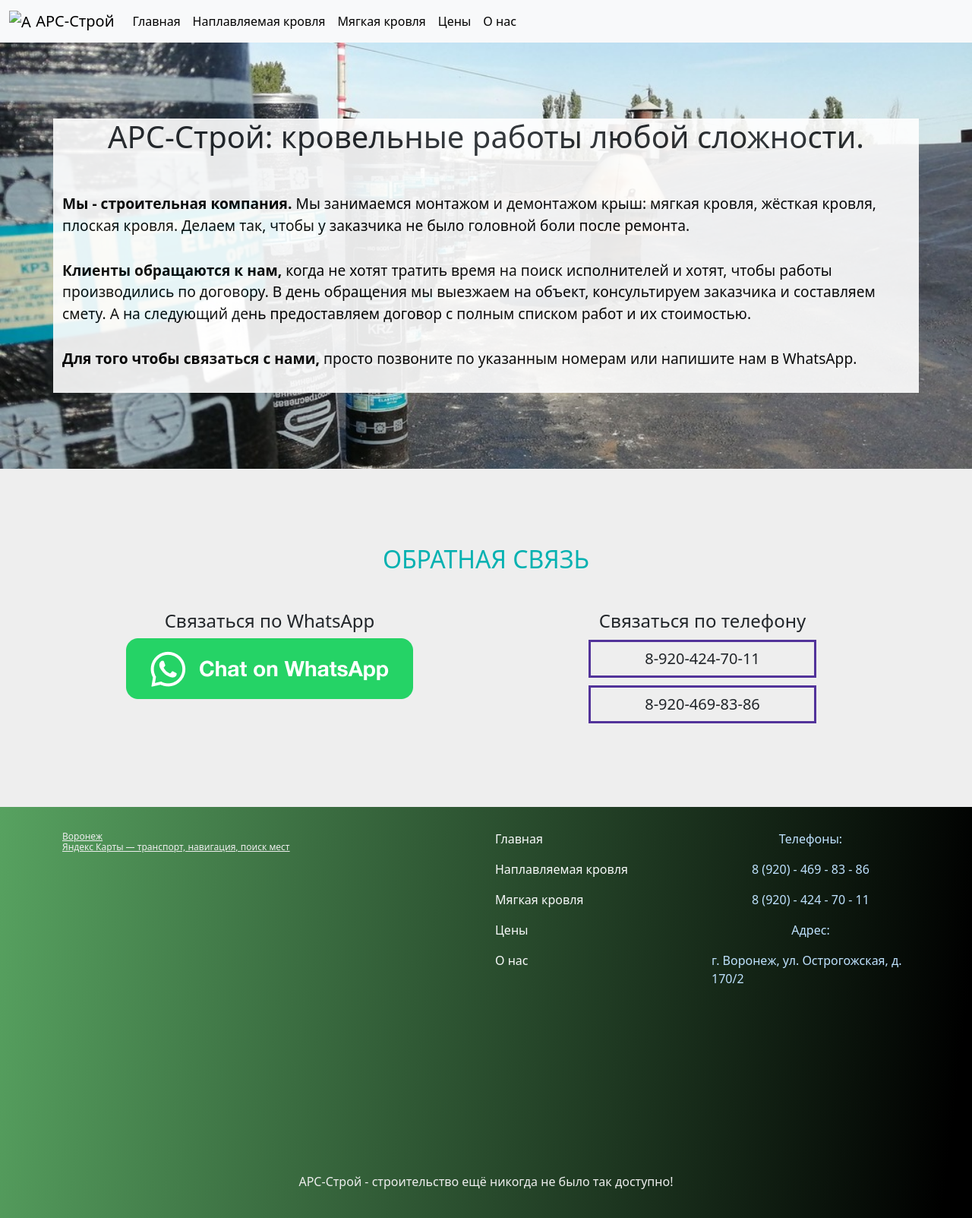
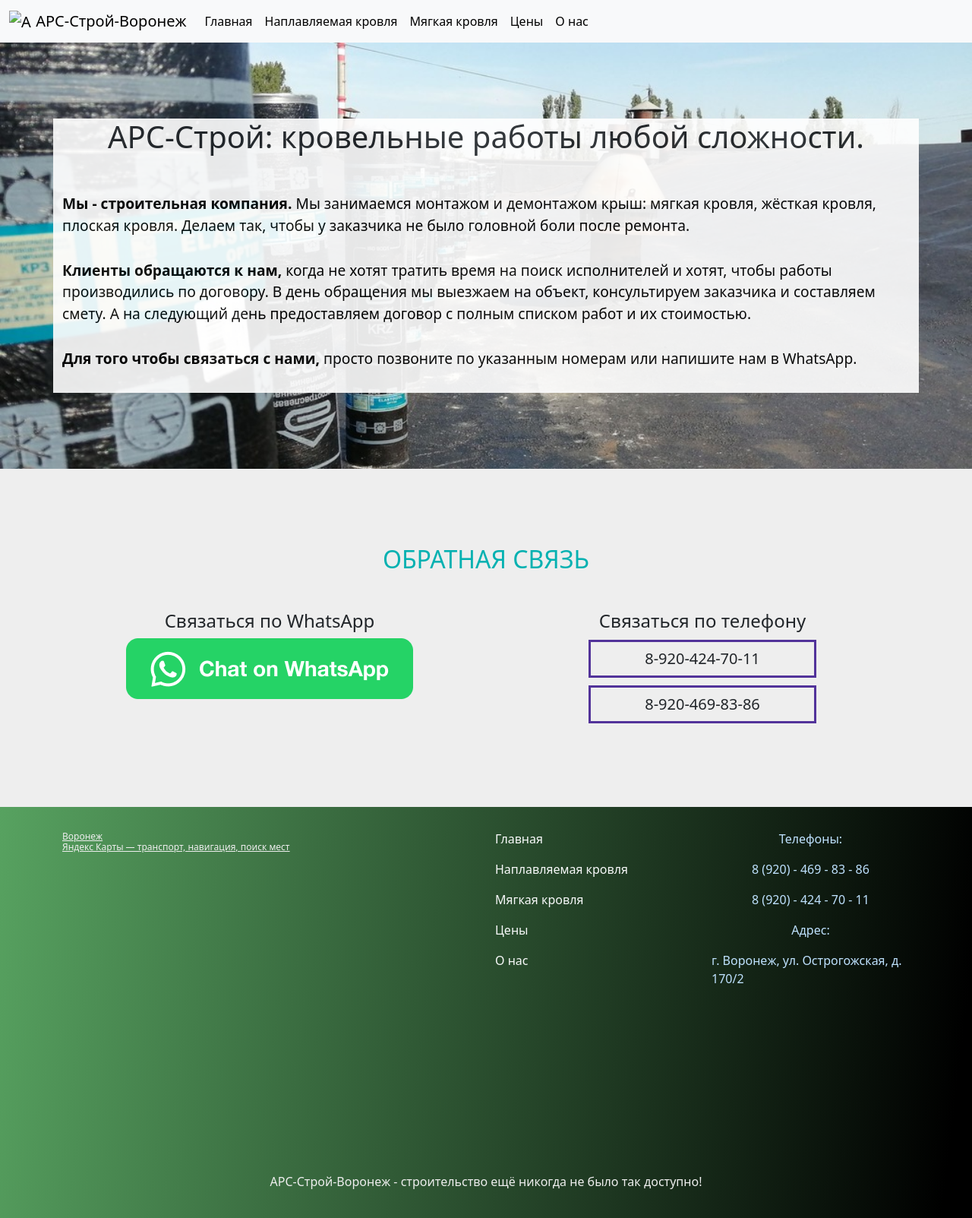
Before and after one commit to sober21/stroimVmeste, a Flask app: page /about in a window 1280 px wide. Shown: the whole page at 76% size. Run offline with Flask 3, Linux system fonts and the light colour scheme.

Commit message:
Поменял везде АРС-Строй на АРС-Строй-Воронеж

```diff
--- a/app/templates/about.html
+++ b/app/templates/about.html
@@ -1,9 +1,9 @@
 {% extends 'base.html' %}
 <head>
     {% block head %}
-    <title>Кровельные работы в Воронеже | АРС-Строй</title>
-    <meta name="description" content="АРС-Строй. Кровельные работы по низким ценам.">
-    <meta name="keywords" content="монтаж, демонтаж, кровельные работы, АРС-Строй, Воронеж">
+    <title>Кровельные работы в Воронеже | АРС-Строй-Воронеж</title>
+    <meta name="description" content="АРС-Строй-Воронеж. Кровельные работы по низким ценам.">
+    <meta name="keywords" content="монтаж, демонтаж, кровельные работы, АРС-Строй-Воронеж, Воронеж">
     <link rel="canonical" href="https://stroim-vmeste36.ru/about">
     {% endblock %}
 </head>
--- a/app/templates/base.html
+++ b/app/templates/base.html
@@ -16,8 +16,8 @@
 <nav class="navbar navbar-expand-lg bg-body-tertiary">
   <div class="container-fluid">
         <a class="navbar-brand" href="{{ url_for('index') }}">
-      <img src="static/images/favicon.svg" alt="АРС-Строй" width="30" height="24" class="d-inline-block align-text-top">
-      АРС-Строй
+      <img src="static/images/favicon.svg" alt="АРС-Строй-Воронеж" width="30" height="24" class="d-inline-block align-text-top">
+      АРС-Строй-Воронеж
     </a>
     <button class="navbar-toggler" type="button" data-bs-toggle="collapse" data-bs-target="#navbarNavAltMarkup" aria-controls="navbarNavAltMarkup" aria-expanded="false" aria-label="Toggle navigation">
       <span class="navbar-toggler-icon"></span>
@@ -59,7 +59,7 @@
           </div>
           <div class="row mt-4">
               <div class="col-12">
-                  <h6 class="text-center">АРС-Строй - строительство ещё никогда не было так доступно!</h6>
+                  <h6 class="text-center">АРС-Строй-Воронеж - строительство ещё никогда не было так доступно!</h6>
               </div>
           </div>
       </div>
--- a/app/templates/myagkaya.html
+++ b/app/templates/myagkaya.html
@@ -4,7 +4,7 @@
     <title>Мягкая кровля в Воронеже цена за квадратный метр</title>
     <meta name="description"
           content="Укладка мягкой черепицы. Цены от 100 рублей за м2. Работаем по договору. Воронеж и область. Звоните и заказывайте кровлю для вашего дома!">
-    <meta name="keywords" content="мягкая кровля, монтаж, демонтаж, кровельные работы, АРС-Строй, Воронеж">
+    <meta name="keywords" content="мягкая кровля, монтаж, демонтаж, кровельные работы, АРС-Строй-Воронеж, Воронеж">
     <link rel="canonical" href="https://stroim-vmeste36.ru/myagkaya_krovlya">
     {% endblock %}
 </head>
```
